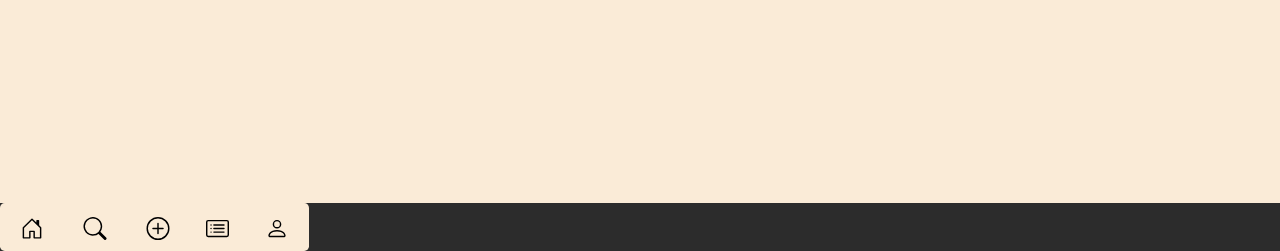
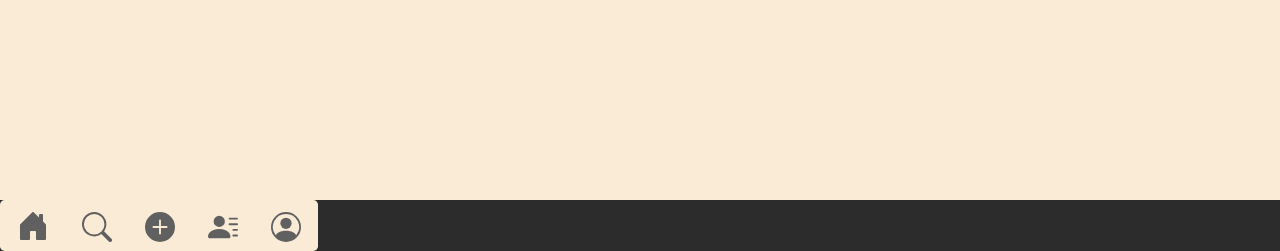
Before and after one commit to Tatsuya-328/codegym-A5, a Flask app: page /groups in a window 1280 px wide. Shown: the part 549-800 px from the top of the page. Run offline with Flask 2, Linux system fonts and the light colour scheme; the visitor is signed in with stand-in values (Sample User, id 1); data comes from the database, SQL or seed files in the repository; data that the repository does not hold is empty; parts of the project's set-up code (start-up, migrations or seed data) failed here and were passed over; some libraries are stand-ins or nearby versions.

Commit message:
色修正

```diff
--- a/static/css/style.css
+++ b/static/css/style.css
@@ -309,6 +309,12 @@ a:link, a:visited, a:hover, a:active {
 .index-map{
   position: fixed;
 }
+
+.panel-artist-name.panel-track-name.panel-user-name.display-about{
+  color: #606060;
+}
+
+
 .panel-user-name{
   float: left;
   width: 60%;
@@ -338,6 +344,12 @@ a:link, a:visited, a:hover, a:active {
   border: none;
   outline: none;
   background: transparent;
+}
+
+
+
+.appname  {
+ color: #f5a689;
 }
 
 /* profile */
@@ -391,6 +403,11 @@ a:link, a:visited, a:hover, a:active {
   border-radius: 10px;
   font-weight: bold;
 }
+
+.profile-latest-track-table{
+  background-color: antiquewhite;
+}
+
 .profile-panel-track-name{
   float: left;
   width: 55%;
--- a/templates/index.html
+++ b/templates/index.html
@@ -15,7 +15,7 @@
 
 {% block main %}
 <div style="background-color: antiquewhite;float: left;margin-bottom: 0px;margin-top: 8px;">
-  <h2>Music Diary</h2>
+  <h2 class="appname" >Music Diary</h2>
 </div>
   <!-- <h1 style="float: left;">Home</h1> -->
   <!-- 表示期間切替 -->
@@ -26,7 +26,7 @@
 
     <!-- 前に使ってたマップの外の絞り込みボタン -->
     <div style="background-color: antiquewhite" class="text-right">
-    <button type="button" class="btn" data-toggle="modal" data-target="#modalForm" style="background:antiquewhite; padding-top: 15px;padding-right: 15px;">
+    <button type="button" class="btn history" data-toggle="modal" data-target="#modalForm" style="color: #f5a689; background:antiquewhite; padding-top: 15px;padding-right: 15px;">
       <i class="fas fa-history  fa-2x"></i>
     </button>
     </div>
--- a/templates/layout.html
+++ b/templates/layout.html
@@ -58,28 +58,38 @@
       <div class="btn-group btn-group-lg d-flex d-md-inline-flex" role="group" aria-label="Basic example" >
 
         <!-- HOME -->
-        <button onclick="location.href='/'" type="button" class="btn w-100" style="background-color: antiquewhite;" ><svg xmlns="http://www.w3.org/2000/svg" width="30" height="23" fill="currentColor" class="bi bi-house-door" viewBox="0 0 16 16">
-          <path d="M8.354 1.146a.5.5 0 0 0-.708 0l-6 6A.5.5 0 0 0 1.5 7.5v7a.5.5 0 0 0 .5.5h4.5a.5.5 0 0 0 .5-.5v-4h2v4a.5.5 0 0 0 .5.5H14a.5.5 0 0 0 .5-.5v-7a.5.5 0 0 0-.146-.354L13 5.793V2.5a.5.5 0 0 0-.5-.5h-1a.5.5 0 0 0-.5.5v1.293L8.354 1.146zM2.5 14V7.707l5.5-5.5 5.5 5.5V14H10v-4a.5.5 0 0 0-.5-.5h-3a.5.5 0 0 0-.5.5v4H2.5z"/>
+        <button onclick="location.href='/'" type="button" class="btn w-100" style="background-color: antiquewhite; color: #606060;"  ><svg xmlns="http://www.w3.org/2000/svg" width="32" height="32" fill="currentColor" class="bi bi-house-door-fill" viewBox="0 0 16 16">
+          <path d="M6.5 14.5v-3.505c0-.245.25-.495.5-.495h2c.25 0 .5.25.5.5v3.5a.5.5 0 0 0 .5.5h4a.5.5 0 0 0 .5-.5v-7a.5.5 0 0 0-.146-.354L13 5.793V2.5a.5.5 0 0 0-.5-.5h-1a.5.5 0 0 0-.5.5v1.293L8.354 1.146a.5.5 0 0 0-.708 0l-6 6A.5.5 0 0 0 1.5 7.5v7a.5.5 0 0 0 .5.5h4a.5.5 0 0 0 .5-.5z"/>
         </svg></button>
 
         <!-- SEARCH -->
-        <button onclick="location.href='/search'" type="button" style="background-color: antiquewhite;"  class="btn w-100" ><svg xmlns="http://www.w3.org/2000/svg" width="30" height="23" fill="currentColor" class="bi bi-search" viewBox="0 0 16 16">
+        <button onclick="location.href='/search'" type="button" style="background-color: antiquewhite; color: #606060;"  class="btn w-100" ><svg xmlns="http://www.w3.org/2000/svg" width="30" height="30" fill="currentColor" class="bi bi-search" viewBox="0 0 16 16">
           <path d="M11.742 10.344a6.5 6.5 0 1 0-1.397 1.398h-.001c.03.04.062.078.098.115l3.85 3.85a1 1 0 0 0 1.415-1.414l-3.85-3.85a1.007 1.007 0 0 0-.115-.1zM12 6.5a5.5 5.5 0 1 1-11 0 5.5 5.5 0 0 1 11 0z"/>
         </svg></a></button>
 
 
         <!-- ADDING -->
-        <button  class="btn w-100" style="background-color: antiquewhite;"  id = "memory"><svg xmlns="http://www.w3.org/2000/svg" width="30" height="23" fill="currentColor" class="bi bi-plus-circle" viewBox="0 0 16 16">
+        <!-- <button  class="btn w-100" style="background-color: antiquewhite;"  id = "memory"><svg xmlns="http://www.w3.org/2000/svg" width="30" height="23" fill="currentColor" class="bi bi-plus-circle" viewBox="0 0 16 16">
           <path d="M8 15A7 7 0 1 1 8 1a7 7 0 0 1 0 14zm0 1A8 8 0 1 0 8 0a8 8 0 0 0 0 16z"/>
           <path d="M8 4a.5.5 0 0 1 .5.5v3h3a.5.5 0 0 1 0 1h-3v3a.5.5 0 0 1-1 0v-3h-3a.5.5 0 0 1 0-1h3v-3A.5.5 0 0 1 8 4z"/>
+        </svg></a></button> -->
+        <!-- ADDING -->
+        <button  class="btn w-100" style="background-color: antiquewhite; color: #606060;"  id = "memory"><svg xmlns="http://www.w3.org/2000/svg" width="30" height="30" fill="currentColor" class="bi bi-plus-circle-fill" viewBox="0 0 16 16">
+          <path d="M16 8A8 8 0 1 1 0 8a8 8 0 0 1 16 0zM8.5 4.5a.5.5 0 0 0-1 0v3h-3a.5.5 0 0 0 0 1h3v3a.5.5 0 0 0 1 0v-3h3a.5.5 0 0 0 0-1h-3v-3z"/>
         </svg></a></button>
 
+
         <!-- GROUPS -->
-        <button onclick="location.href='/groups'" type="button" style="background-color: antiquewhite;"  class="btn  w-100" ><svg xmlns="http://www.w3.org/2000/svg" width="23" height="23" fill="currentColor" class="bi bi-card-list" viewBox="0 0 16 16">
+        <!-- <button onclick="location.href='/groups'" type="button" style="background-color: antiquewhite;"  class="btn  w-100" ><svg xmlns="http://www.w3.org/2000/svg" width="23" height="23" fill="currentColor" class="bi bi-card-list" viewBox="0 0 16 16">
           <path d="M14.5 3a.5.5 0 0 1 .5.5v9a.5.5 0 0 1-.5.5h-13a.5.5 0 0 1-.5-.5v-9a.5.5 0 0 1 .5-.5h13zm-13-1A1.5 1.5 0 0 0 0 3.5v9A1.5 1.5 0 0 0 1.5 14h13a1.5 1.5 0 0 0 1.5-1.5v-9A1.5 1.5 0 0 0 14.5 2h-13z"/>
           <path d="M5 8a.5.5 0 0 1 .5-.5h7a.5.5 0 0 1 0 1h-7A.5.5 0 0 1 5 8zm0-2.5a.5.5 0 0 1 .5-.5h7a.5.5 0 0 1 0 1h-7a.5.5 0 0 1-.5-.5zm0 5a.5.5 0 0 1 .5-.5h7a.5.5 0 0 1 0 1h-7a.5.5 0 0 1-.5-.5zm-1-5a.5.5 0 1 1-1 0 .5.5 0 0 1 1 0zM4 8a.5.5 0 1 1-1 0 .5.5 0 0 1 1 0zm0 2.5a.5.5 0 1 1-1 0 .5.5 0 0 1 1 0z"/>
-        </svg></a></button>
+        </svg></a></button> -->
 
+        <!-- GROUPS -->
+        <button onclick="location.href='/groups'" type="button" style="background-color: antiquewhite;  color: #606060;"  class="btn  w-100" >
+          <svg xmlns="http://www.w3.org/2000/svg" width="30" height="30" fill="currentColor" class="bi bi-person-lines-fill" viewBox="0 0 16 16">
+            <path d="M6 8a3 3 0 1 0 0-6 3 3 0 0 0 0 6zm-5 6s-1 0-1-1 1-4 6-4 6 3 6 4-1 1-1 1H1zM11 3.5a.5.5 0 0 1 .5-.5h4a.5.5 0 0 1 0 1h-4a.5.5 0 0 1-.5-.5zm.5 2.5a.5.5 0 0 0 0 1h4a.5.5 0 0 0 0-1h-4zm2 3a.5.5 0 0 0 0 1h2a.5.5 0 0 0 0-1h-2zm0 3a.5.5 0 0 0 0 1h2a.5.5 0 0 0 0-1h-2z"/>
+          </svg></a></button>
 
         <!-- person 黒 -->
         <!-- <button onclick="location.href='/profile/1'" type="button" class="btn btn-secondary w-100"style="color: black;background-color: white;border-color: white;"><svg xmlns="http://www.w3.org/2000/svg" width="30" height="23" fill="currentColor" class="bi bi-person-fill" viewBox="0 0 16 16">
@@ -88,10 +98,18 @@
 
         <!-- PROFILE -->
         <!-- person白 -->
-        <button onclick="location.href='/profile/{{user_id}}'" type="button" style="background-color: antiquewhite;" class="btn w-100"><svg xmlns="http://www.w3.org/2000/svg" width="30" height="23" fill="currentColor" class="bi bi-person" viewBox="0 0 16 16">
+        <!-- <button onclick="location.href='/profile/{{user_id}}'" type="button" style="background-color: antiquewhite;" class="btn w-100">
+          <svg xmlns="http://www.w3.org/2000/svg" width="30" height="23" fill="currentColor" class="bi bi-person" viewBox="0 0 16 16">
           <path d="M8 8a3 3 0 1 0 0-6 3 3 0 0 0 0 6zm2-3a2 2 0 1 1-4 0 2 2 0 0 1 4 0zm4 8c0 1-1 1-1 1H3s-1 0-1-1 1-4 6-4 6 3 6 4zm-1-.004c-.001-.246-.154-.986-.832-1.664C11.516 10.68 10.289 10 8 10c-2.29 0-3.516.68-4.168 1.332-.678.678-.83 1.418-.832 1.664h10z"/>
+        </svg></a></button> -->
+
+
+      <button onclick="location.href='/profile/{{user_id}}'" type="button" style="background-color: antiquewhite; color: #606060;" class="btn w-100">
+        <svg xmlns="http://www.w3.org/2000/svg" width="30" height="30" fill="currentColor" class="bi bi-person-circle" viewBox="0 0 16 16">
+          <path d="M11 6a3 3 0 1 1-6 0 3 3 0 0 1 6 0z"/>
+          <path fill-rule="evenodd" d="M0 8a8 8 0 1 1 16 0A8 8 0 0 1 0 8zm8-7a7 7 0 0 0-5.468 11.37C3.242 11.226 4.805 10 8 10s4.757 1.225 5.468 2.37A7 7 0 0 0 8 1z"/>
         </svg></a></button>
-      </div>
+    </div>
       {% endif %}
     </nav>
 
```
